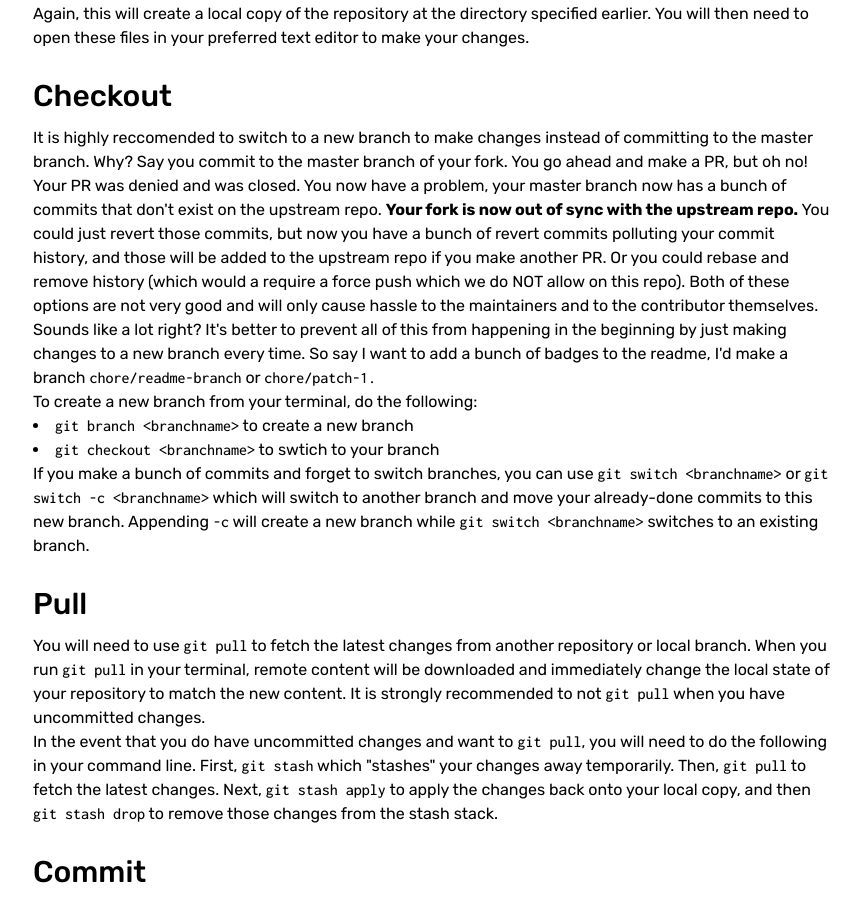
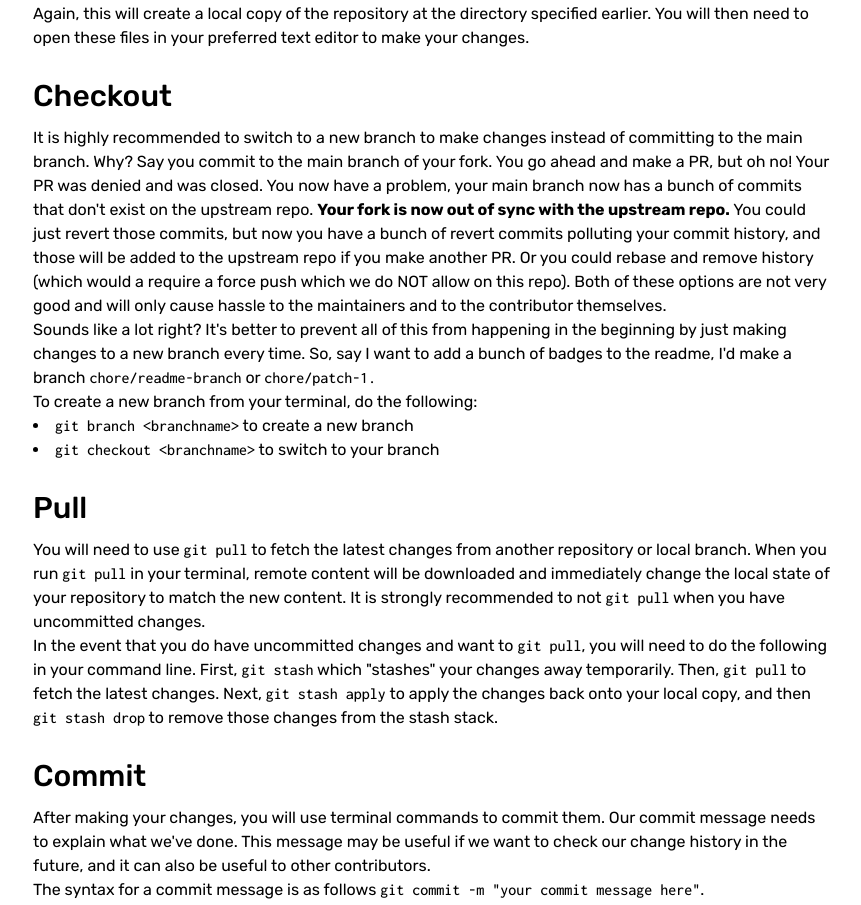
Before and after one commit to thinkfiveable/open, a Next.js app: page /docs/git in a window 1280 px wide. Shown: the part 969-1874 px from the top of the page, without its empty margins (207-1068 px from the left). Built offline with nearby package versions, Linux system fonts and the light colour scheme.

Commit message:
remove git switch info (#56)
Co-authored-by: Ella <72365100+eilla1@users.noreply.github.com>

```diff
--- a/pages/docs/git.mdx
+++ b/pages/docs/git.mdx
@@ -59,9 +59,9 @@ to open these files in your preferred text editor to make your changes.
 
 ## Checkout
 
-It is highly reccomended to switch to a new branch to make changes instead of committing to the master branch.
-Why? Say you commit to the master branch of your fork. You go ahead and make a PR, but oh no! Your PR was
-denied and was closed. You now have a problem, your master branch now has a bunch of commits that don't exist
+It is highly recommended to switch to a new branch to make changes instead of committing to the main branch.
+Why? Say you commit to the main branch of your fork. You go ahead and make a PR, but oh no! Your PR was
+denied and was closed. You now have a problem, your main branch now has a bunch of commits that don't exist
 on the upstream repo. **Your fork is now out of sync with the upstream repo.** You could just revert those
 commits, but now you have a bunch of revert commits polluting your commit history, and those will be added to
 the upstream repo if you make another PR. Or you could rebase and remove history (which would a require a
@@ -69,18 +69,14 @@ force push which we do NOT allow on this repo). Both of these options are not ve
 hassle to the maintainers and to the contributor themselves.
 
 Sounds like a lot right? It's better to prevent all of this from happening in the beginning by just making
-changes to a new branch every time. So say I want to add a bunch of badges to the readme, I'd make a branch
+changes to a new branch every time. So, say I want to add a bunch of badges to the readme, I'd make a branch
 `chore/readme-branch` or `chore/patch-1.`
 
 To create a new branch from your terminal, do the following:
 
 -   `git branch <branchname>` to create a new branch
--   `git checkout <branchname>` to swtich to your branch
+-   `git checkout <branchname>` to switch to your branch
 
-If you make a bunch of commits and forget to switch branches, you can use `git switch <branchname>` or
-`git switch -c <branchname>` which will switch to another branch and move your already-done commits to this
-new branch. Appending `-c` will create a new branch while `git switch <branchname>` switches to an existing
-branch.
 
 ## Pull
 
```
